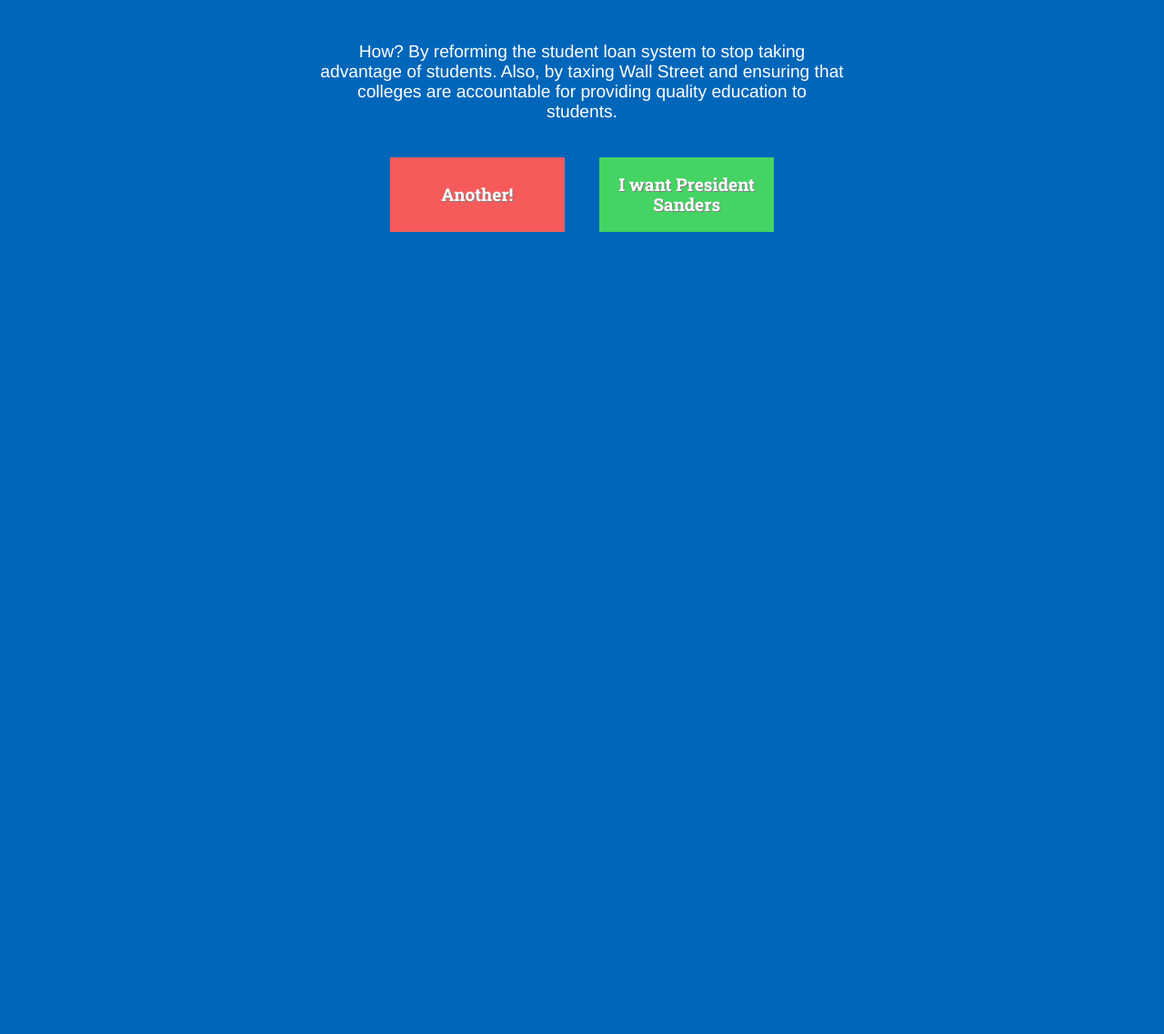
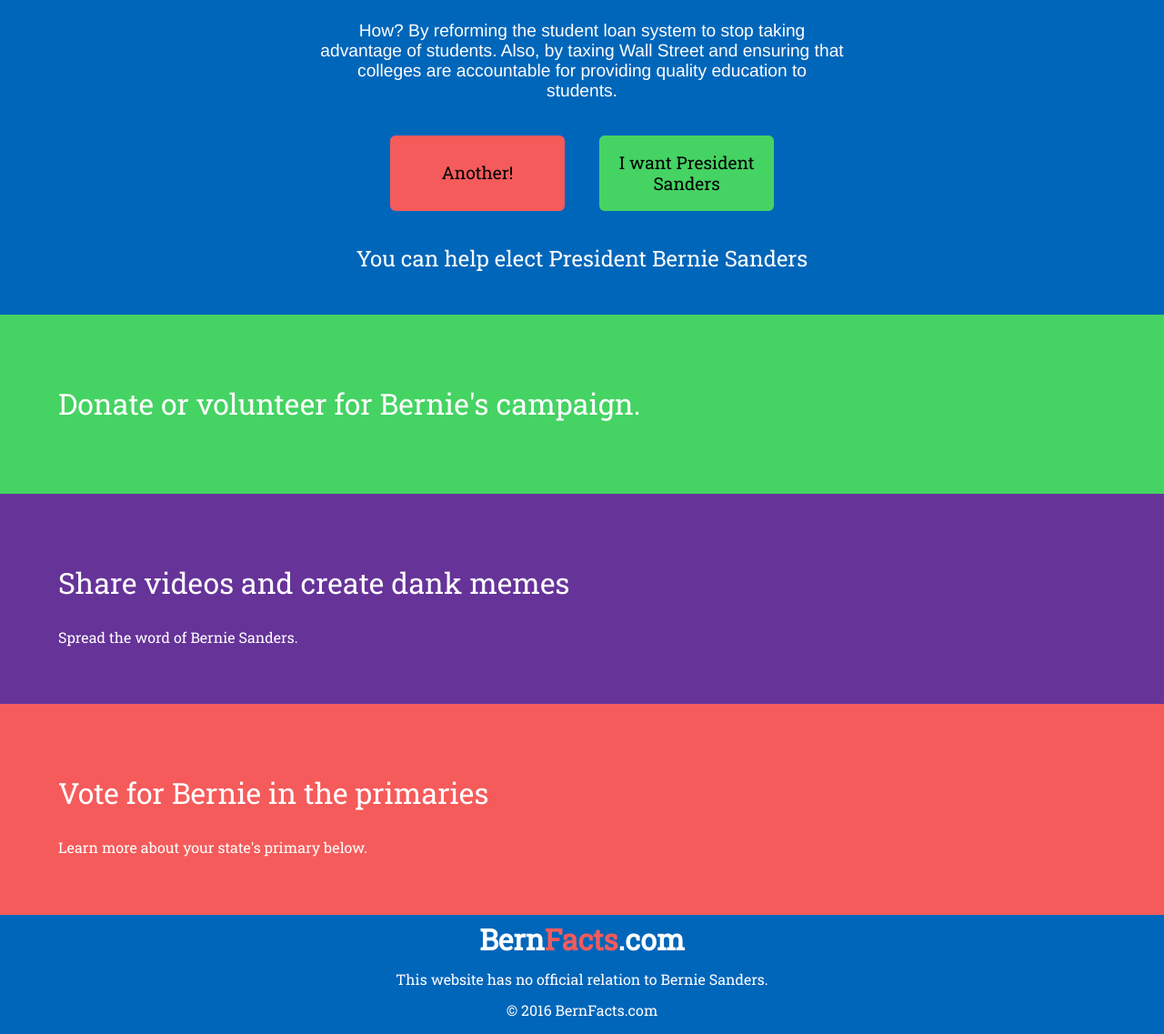
Before and after one commit to f1234k/bernfacts, a plain HTML site: page index.html in a window 1280 px wide. Shown: the part 502-1639 px from the top of the page at 91% size. Before the commit the page ends 800 px from the top, so only its background shows below. Drawn offline with nearby package versions, Linux system fonts and the light colour scheme.

Commit message:
Separated out sass files

```diff
--- /dev/null
+++ b/_sass/_buttons.scss
@@ -0,0 +1,31 @@
+@mixin btn($color) {
+  background: $color;
+
+  &:hover {
+    background: lighten($color, 10%);
+
+  }
+
+  -webkit-transition: background 500ms ease-in-out;
+  -moz-transition: background 500ms ease-in-out;
+  -o-transition: background 500ms ease-in-out;
+  transition: background 500ms ease-in-out;
+}
+
+button {
+  margin: 1em;
+  padding: 1em;
+  width: 10em;
+  border: 0;
+  font-size: 1.2em;
+  border-radius: .3em;
+  outline: 0;
+
+  &.btn-red {
+    @include btn($bernie-red);
+  }
+
+  &.btn-green {
+    @include btn($bernie-green);
+  }
+}
--- /dev/null
+++ b/_sass/_footer.scss
@@ -0,0 +1,4 @@
+footer {
+  background: $bernie-blue;
+  text-align: center;
+}
--- /dev/null
+++ b/_sass/_logo.scss
@@ -0,0 +1,13 @@
+.logo {
+  margin: .3em 0;
+  font-weight: bold;
+  color: $bernie-blue;
+
+  &.logo-white {
+    color: white;
+  }
+
+  .logo-facts {
+    color: $bernie-red;
+  }
+}
--- /dev/null
+++ b/_sass/_nav.scss
@@ -0,0 +1,21 @@
+nav {
+  display: flex;
+  justify-content: space-between;
+  align-items: center;
+  padding: 0 1em;
+  background: white;
+
+  .subtitle {
+    color: black;
+  }
+}
+
+@media (max-width: 600px) {
+  nav {
+    flex-direction: column;
+
+    .subtitle {
+      margin-top: 0;
+    }
+  }
+}
--- a/_sass/main.scss
+++ b/_sass/main.scss
@@ -1,38 +1,18 @@
-$bernie-blue: #0066ba;
-$bernie-red: #f55b5b;
-$bernie-green: #45d363;
-$bernie-font: 'Arimo', sans-serif;
-$bernie-quote-font: 'Roboto Slab', serif;
-
-nav {
-  display: flex;
-  justify-content: space-between;
-  align-items: center;
-  background: white;
-  padding: 0 1em;
-
-  -moz-box-shadow:    0 1px 0 1px black;
-  -webkit-box-shadow: 0 1px 0 1px black;
-  box-shadow:         0 1px 0 1px black;
-}
+@import 'variables';
+@import 'logo';
+@import 'nav';
+@import 'footer';
+@import 'buttons';
 
 body {
   font-family: $bernie-quote-font;
   background: $bernie-blue;
+  color: white;
 }
 
-.logo {
-  text-shadow: 1px 1px darkgray;
-
-  .logo-bern {
-    color: $bernie-blue;
-  }
-
-  .logo-facts {
-    color: $bernie-red;
-  }
+h1, h2, h3, h4, h5, h6 {
+  font-weight: normal;
 }
-
 
 .container {
   display: flex;
@@ -44,10 +24,8 @@
 
 #quote {
   font-family: $bernie-quote-font;
-  font-weight: normal;
   font-size: 2.8em;
   text-align: center;
-  color: white;
 }
 
 #quote-context {
@@ -55,7 +33,6 @@
   font-family: $bernie-font;
   font-size: 1.2em;
   text-align: center;
-  color: white;
 }
 
 #header-img {
@@ -66,35 +43,37 @@
 .button-container {
   display: flex;
   justify-content: center;
+}
 
-  button {
-    margin: 1em;
-    padding: 1em;
-    width: 10em;
-    border: 0;
-    color: white;
-    font-size: 1.2em;
-    font-weight: bold;
-    text-shadow: 1px 1px gray;
+.contribute-topics {
 
-    &#new-quote {
-      background: $bernie-red;
+  h2 {
+    text-align: center;
+    margin-bottom: 2em;
+  }
+
+  div {
+    padding: 3em 5%;
+
+    h3 {
+      font-size: 2em;
     }
+  }
 
-    &#contribute {
-      background: $bernie-green;
-    }
+  > :nth-child(2) {
+    background: $bernie-green;
+  }
+
+  > :nth-child(3) {
+    background: rebeccapurple;
+  }
+
+  > :nth-child(4) {
+    background: $bernie-red;
   }
 }
 
-@media (max-width: 500px) {
-  nav {
-    flex-direction: column;
-
-    .subtitle {
-      margin-top: 0;
-    }
-  }
+@media (max-width: 600px) {
 
   #quote-context {
     width: 80%;
--- /dev/null
+++ b/_sass/variables.scss
@@ -0,0 +1,5 @@
+$bernie-blue: #0066ba;
+$bernie-red: #f55b5b;
+$bernie-green: #45d363;
+$bernie-font: 'Arimo', sans-serif;
+$bernie-quote-font: 'Roboto Slab', serif;
--- a/index.html
+++ b/index.html
@@ -6,14 +6,14 @@
     <meta name="viewport" content="width=device-width, initial-scale=1">
     <title>BernFacts</title>
     <link rel="stylesheet" href="https://cdnjs.cloudflare.com/ajax/libs/normalize/3.0.3/normalize.min.css">
-    <link href='https://fonts.googleapis.com/css?family=Arimo:400,700' rel='stylesheet' type='text/css'>
-    <link href='https://fonts.googleapis.com/css?family=Roboto+Slab:400,700' rel='stylesheet' type='text/css'>
+    <link href='https://fonts.googleapis.com/css?family=Arimo' rel='stylesheet' type='text/css'>
+    <link href='https://fonts.googleapis.com/css?family=Roboto+Slab' rel='stylesheet' type='text/css'>
     <link rel="stylesheet" href="static/css/styles.css">
   </head>
   <body>
     <nav>
       <h1 class="logo">
-        <span class="logo-bern">Bern<span class="logo-facts">Facts</span>
+        Bern<span class="logo-facts">Facts</span>.com
       </h1>
       <p class="subtitle">Why you should vote for Bernie Sanders</p>
     </nav>
@@ -24,9 +24,31 @@
         <p>How? By reforming the student loan system to stop taking advantage of students. Also, by taxing Wall Street and ensuring that colleges are accountable for providing quality education to students.</p>
       </div>
       <div class="button-container">
-        <button id="new-quote">Another!</button>
-        <button id="contribute">I want President Sanders</button>
+        <button id="new-quote" class="btn-red">Another!</button>
+        <button id="contribute" class="btn-green">I want President Sanders</button>
       </div>
     </div>
+    <div class="contribute-topics">
+      <h2>You can help elect President Bernie Sanders</h2>
+      <div>
+        <h3>Donate or volunteer for Bernie's campaign.</h3>
+      </div>
+      <div>
+        <h3>Share videos and create dank memes</h3>
+        <p>Spread the word of Bernie Sanders.</p>
+      </div>
+      <div>
+        <h3>Vote for Bernie in the primaries</h3>
+        <p>Learn more about your state's primary below.</p>
+      </div>
+    </div>
+
+    <footer>
+      <h1 class="logo logo-white">
+        Bern<span class="logo-facts">Facts</span>.com
+      </h1>
+      <p>This website has no official relation to Bernie Sanders.</p>
+      <p>&copy; 2016 BernFacts.com</p>
+    </footer>
   </body>
 </html>
```
Also changed, not shown: static/css/styles.css, 1 other file.
